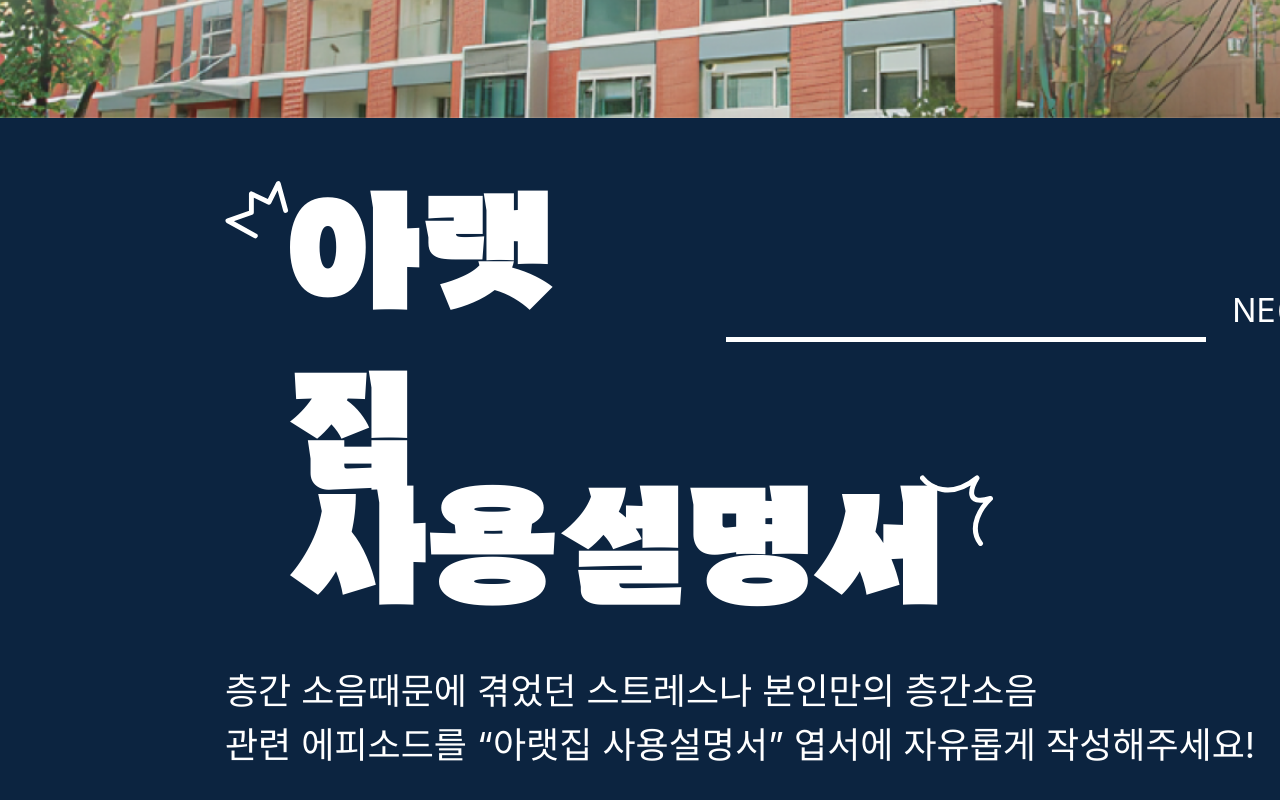
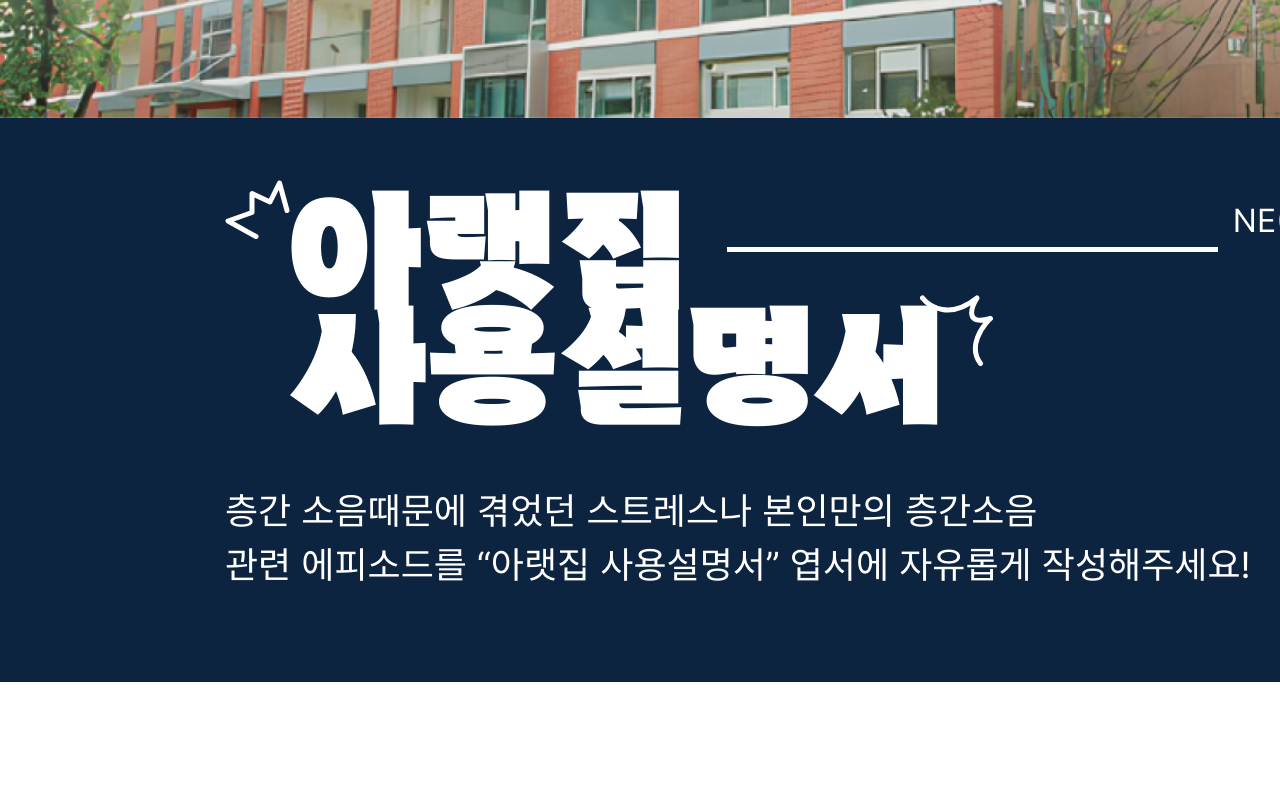
Before and after one commit to DLenc/Randing, a React (Create React App) app: page / in a window 1280 px wide. Shown: the part 6305-7105 px from the top of the page. After the commit the page ends 6987 px from the top, so only its background shows below. Built offline with nearby package versions, Linux system fonts and the light colour scheme.

Commit message:
#6 fix: 폰트 수정

```diff
--- a/src/font/Font.css
+++ b/src/font/Font.css
@@ -10,3 +10,8 @@
   font-family: 'Pilseung';
   src: url('./Pilseung_Gothic.ttf') format('truetype');
 }
+
+@font-face {
+  font-family: 'Inter';
+  src: url('./Inter-Regular.ttf') format('truetype');
+}
--- a/src/page/Banner/banner2.tsx
+++ b/src/page/Banner/banner2.tsx
@@ -43,6 +43,7 @@ const Top = styled.div`
   display: flex;
   > svg {
     margin-top: 20px;
+  }
 `;
 
 const Middle = styled.div`
@@ -60,13 +61,13 @@ const Stroke = styled.div`
   width: 491px;
   height: 5px;
   background-color: white;
-  margin-left: 55px;
+  margin-left: 45px;
   align-self: center;
 `;
 
 const Text = styled.div`
   text-align: right;
   margin-top: 20px;
-  margin-left: 26px;
+  margin-left: 15px;
   align-self: center;
 `;
```
Also changed, not shown: src/font/Inter-Regular.ttf (added).
